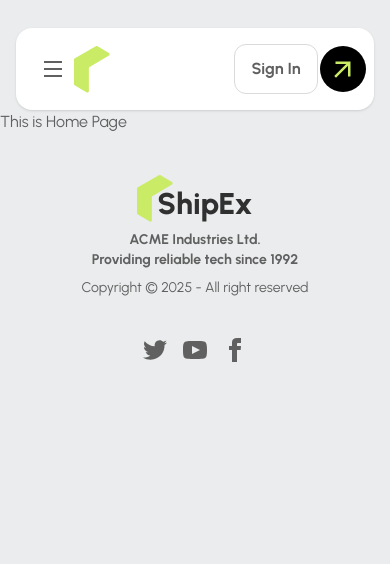
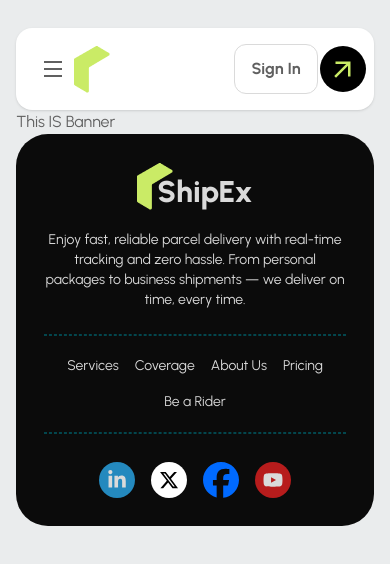
Before and after one commit to Riad-Zz/ShipEx, a React (Vite) app: page / in a window 390 px wide. Shown: the top 564 px of the page. Built offline with nearby package versions, Linux system fonts and the light colour scheme.

Commit message:
Footer Section Created with proper Responsiveness

```diff
--- a/src/Components/Logo/Logo.jsx
+++ b/src/Components/Logo/Logo.jsx
@@ -1,11 +1,11 @@
 import React from 'react';
 import logoImg  from '../../assets/logo.png'
 
-const Logo = () => {
+const Logo = ({textClassName = ''}) => {
     return (
         <div className='flex items-end'>
             <img src={logoImg} alt="" />
-            <p className='font-extrabold text-3xl -ml-4 text-[#303030]'>ShipEx</p>
+            <p className={`font-extrabold text-3xl -ml-4 ${textClassName}`}>ShipEx</p>
         </div>
     );
 };
--- /dev/null
+++ b/src/Pages/Home/Banner/Banner.jsx
@@ -0,0 +1,11 @@
+import React from 'react';
+
+const Banner = () => {
+    return (
+        <div className='max-w-11/12 lg:max-w-10/12 mx-auto'>
+            <p>This IS Banner</p>
+        </div>
+    );
+};
+
+export default Banner;
--- a/src/Pages/Home/Home/Home.jsx
+++ b/src/Pages/Home/Home/Home.jsx
@@ -1,9 +1,10 @@
 import React from 'react';
+import Banner from '../Banner/Banner';
 
 const Home = () => {
     return (
         <div>
-            <p>This is Home Page </p>
+            <Banner></Banner>
         </div>
     );
 };
--- a/src/Pages/Shared/Footer/Footer.jsx
+++ b/src/Pages/Shared/Footer/Footer.jsx
@@ -1,56 +1,56 @@
 import React from 'react';
 import Logo from '../../../Components/Logo/Logo';
+import { Link, Links } from 'react-router';
+import { FaLinkedinIn } from "react-icons/fa";
+import { FaXTwitter } from "react-icons/fa6";
+import { FaYoutube } from "react-icons/fa6";
+import { FiFacebook } from "react-icons/fi";
+import { FaFacebook } from "react-icons/fa6";
 
 const Footer = () => {
+
+    const alllinks = <>
+        <Link to={'/services'}>Services</Link>
+        <Link to={'/coverage'}>Coverage</Link>
+        <Link to={'/about'}>About Us</Link>
+        <Link to={'/pricing'}>Pricing</Link>
+        <Link to={'/rider'}>Be a Rider</Link>
+    </>
+
     return (
-        <footer className="footer footer-horizontal footer-center  p-10">
+        <div className='max-w-11/12 lg:max-w-10/12 mx-auto'>
+            <footer className="footer footer-horizontal footer-center bg-[#0B0B0B] text-[#DADADA] p-7 md:p-10 rounded-4xl">
                 <aside>
-                <Logo></Logo>
-                <p className="font-bold">
-                    ACME Industries Ltd.
-                    <br />
-                    Providing reliable tech since 1992
+                    <Logo className=''></Logo>
+                    <p className="md:max-w-2xl mt-3">
+                        Enjoy fast, reliable parcel delivery with real-time tracking and zero hassle. From personal packages to   business shipments — we deliver on time, every time.
                     </p>
-                <p>Copyright © {new Date().getFullYear()} - All right reserved</p>
+                    <hr className='block w-full border border-dashed border-[#03464D] mt-4' />
+                    {/* <p>Copyright © {new Date().getFullYear()} - All right reserved</p> */}
+                    <div className='flex flex-wrap gap-4 md:gap-7 my-3 justify-center footerLink'>
+                        {alllinks}
+                    </div>
+                    <hr className='block w-full border border-dashed border-[#03464D]' />
                 </aside>
                 <nav>
-                <div className="grid grid-flow-col gap-4">
-                    <a>
-                        <svg
-                            xmlns="http://www.w3.org/2000/svg"
-                            width="24"
-                            height="24"
-                            viewBox="0 0 24 24"
-                            className="fill-current">
-                            <path
-                                d="M24 4.557c-.883.392-1.832.656-2.828.775 1.017-.609 1.798-1.574 2.165-2.724-.951.564-2.005.974-3.127 1.195-.897-.957-2.178-1.555-3.594-1.555-3.179 0-5.515 2.966-4.797 6.045-4.091-.205-7.719-2.165-10.148-5.144-1.29 2.213-.669 5.108 1.523 6.574-.806-.026-1.566-.247-2.229-.616-.054 2.281 1.581 4.415 3.949 4.89-.693.188-1.452.232-2.224.084.626 1.956 2.444 3.379 4.6 3.419-2.07 1.623-4.678 2.348-7.29 2.04 2.179 1.397 4.768 2.212 7.548 2.212 9.142 0 14.307-7.721 13.995-14.646.962-.695 1.797-1.562 2.457-2.549z"></path>
-                        </svg>
+                    <div className="flex flex-wrap items-center gap-4 -mt-3 ">
+                        <a className='rounded-full bg-[#2489BE] p-2 cursor-pointer'>
+                            <FaLinkedinIn className='text-xl'></FaLinkedinIn>
                         </a>
-                    <a>
-                        <svg
-                            xmlns="http://www.w3.org/2000/svg"
-                            width="24"
-                            height="24"
-                            viewBox="0 0 24 24"
-                            className="fill-current">
-                            <path
-                                d="M19.615 3.184c-3.604-.246-11.631-.245-15.23 0-3.897.266-4.356 2.62-4.385 8.816.029 6.185.484 8.549 4.385 8.816 3.6.245 11.626.246 15.23 0 3.897-.266 4.356-2.62 4.385-8.816-.029-6.185-.484-8.549-4.385-8.816zm-10.615 12.816v-8l8 3.993-8 4.007z"></path>
-                        </svg>
+                        <a className='rounded-full bg-white p-2 cursor-pointer'>
+                            <FaXTwitter className='text-xl text-black'></FaXTwitter>
                         </a>
-                    <a>
-                        <svg
-                            xmlns="http://www.w3.org/2000/svg"
-                            width="24"
-                            height="24"
-                            viewBox="0 0 24 24"
-                            className="fill-current">
-                            <path
-                                d="M9 8h-3v4h3v12h5v-12h3.642l.358-4h-4v-1.667c0-.955.192-1.333 1.115-1.333h2.885v-5h-3.808c-3.596 0-5.192 1.583-5.192 4.615v3.385z"></path>
-                        </svg>
+                        <a className='rounded-full cursor-pointer'>
+                            <FaFacebook className='text-4xl text-[#006AFF]'></FaFacebook>
+                        </a>
+
+                        <a className='rounded-full bg-[#B71C1C] p-2 cursor-pointer'>
+                            <FaYoutube className='text-xl'></FaYoutube>
                         </a>
                     </div>
                 </nav>
             </footer>
+        </div>
     );
 };
 
--- a/src/Pages/Shared/Navbar/Navbar.jsx
+++ b/src/Pages/Shared/Navbar/Navbar.jsx
@@ -17,7 +17,7 @@
     </>
 
     return (
-        <div className='max-w-11/12 md:max-w-10/12 mx-auto pt-7 '>
+        <div className='max-w-11/12 lg:max-w-10/12 mx-auto pt-7 '>
             <div className="navbar bg-white shadow-sm rounded-2xl py-4 md:px-4">
                 <div className="navbar-start">
                     <div className="dropdown">
@@ -30,7 +30,7 @@
                             {alllinks}
                         </ul>
                     </div>
-                    <Link to={'/'} className='hidden md:block relative bottom-1' ><Logo></Logo></Link>
+                    <Link to={'/'} className='hidden md:block relative bottom-1' ><Logo textClassName='text-black'></Logo></Link>
                     <Link to={'/'} className=' md:hidden relative -left-2' ><img src={Smalllogo}></img></Link>
                 </div>
                 <div className="navbar-center hidden xl:flex">
--- a/src/index.css
+++ b/src/index.css
@@ -47,6 +47,13 @@
   border-bottom: 1px solid #9AC43F;
 }
 
+.footerLink a:hover{
+  font-weight: 700;
+  color: #9AC43F;
+}
+
+
+
 /*---------------------Theme Customization------------------------*/
 @plugin "daisyui/theme" {
   name: "light";
```
Lines whose indentation alone changed are shown as unchanged.
